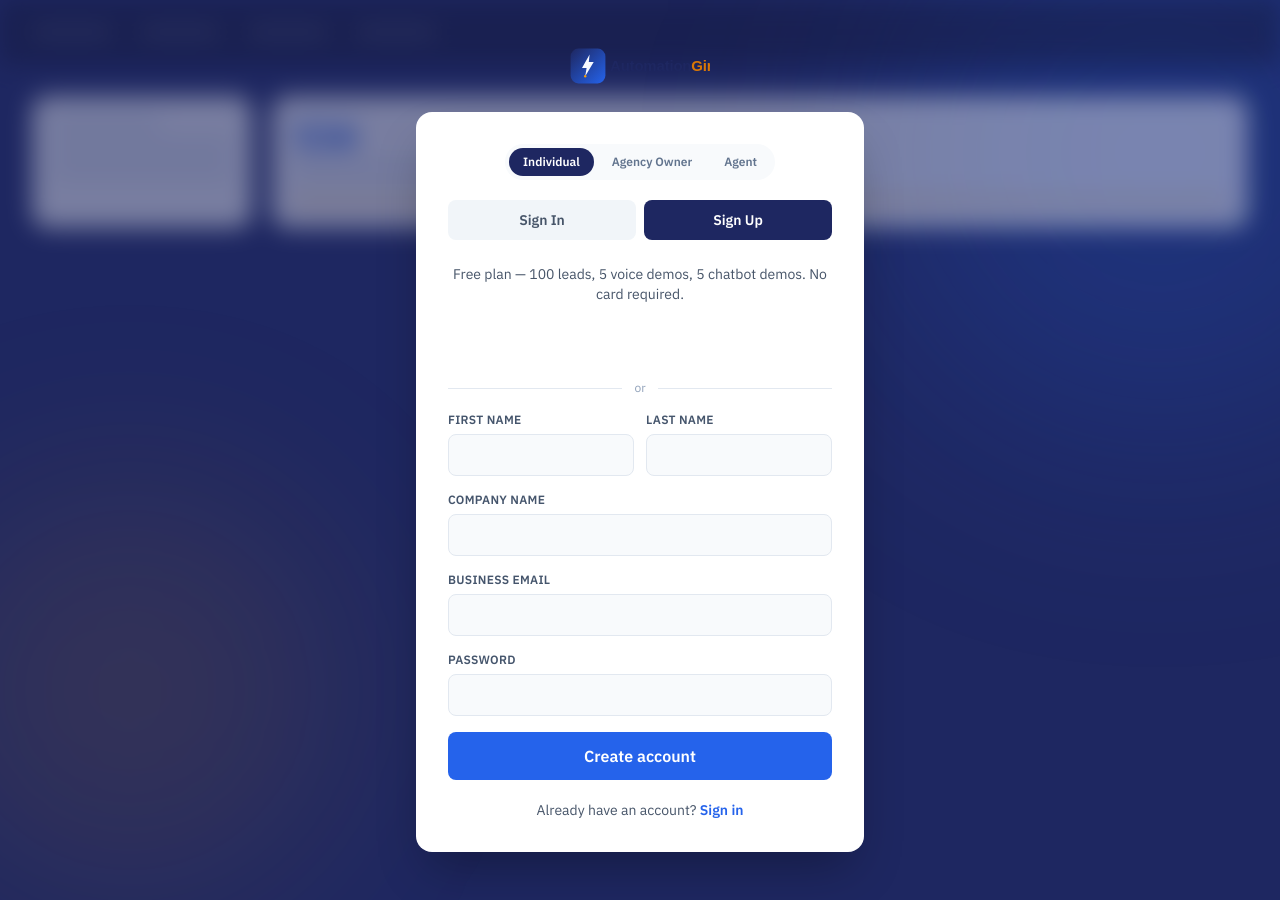
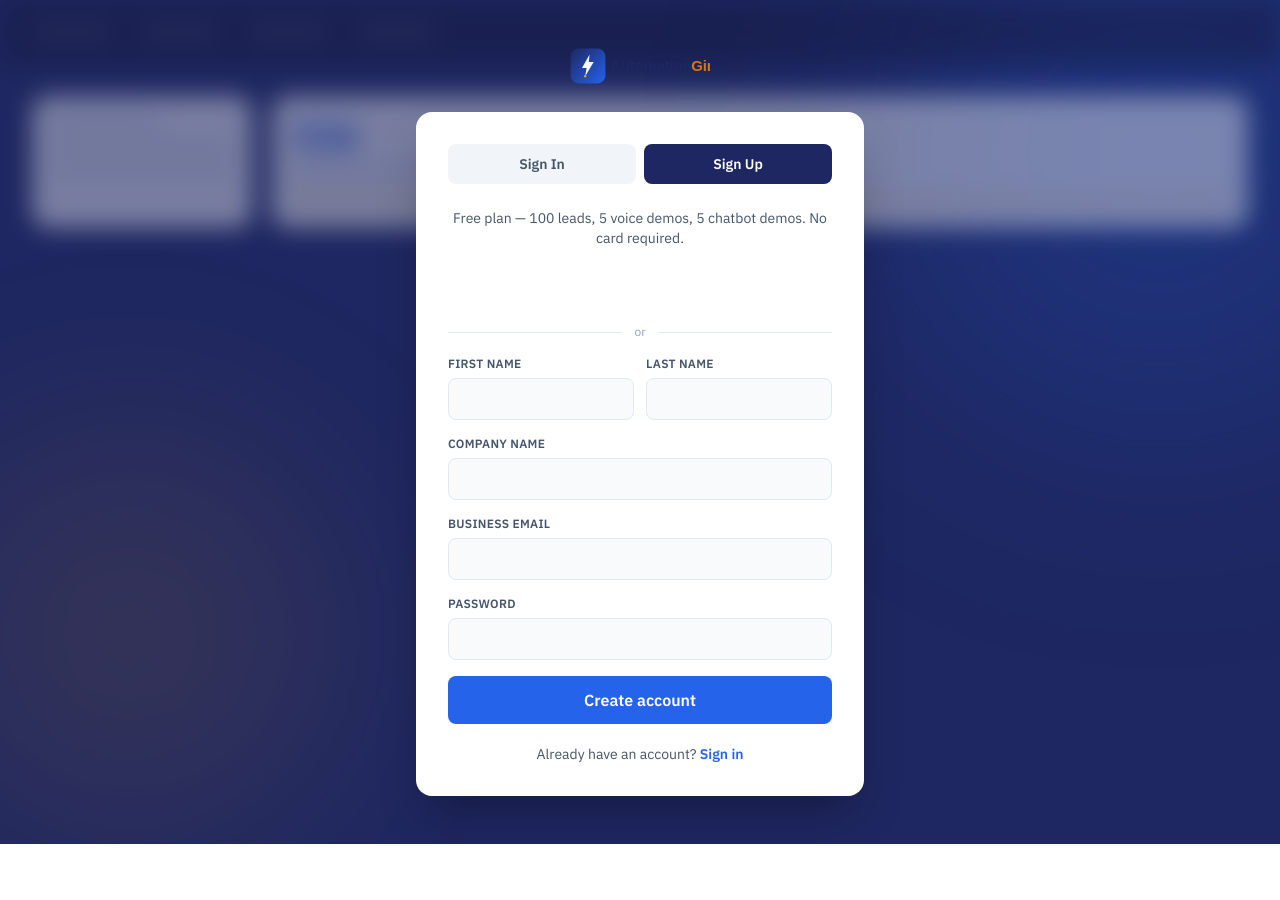
Before and after one commit to Nabeel-Usmani/automationgini-website, a React (Vite) app: page /signup in a window 1280 px wide. After the commit the page ends 844 px from the top, so only its background shows below. Built offline with nearby package versions, Linux system fonts and the light colour scheme.

Commit message:
Update Auth.jsx

```diff
--- a/src/pages/Auth.jsx
+++ b/src/pages/Auth.jsx
@@ -101,7 +101,9 @@ export default function Auth({ initialMode = 'signup' }) {
   }
 
   function switchMode(next) {
-    setMode(next); setStatus('idle'); setMessage('')
+    setMode(next)
+    if (next === 'signup') setAccountType('individual')
+    setStatus('idle'); setMessage('')
   }
 
   function switchAccountType(next) {
@@ -144,6 +146,8 @@ export default function Auth({ initialMode = 'signup' }) {
         </div>
 
         <div className="bg-white rounded-2xl shadow-2xl shadow-black/30 p-8">
+          {mode === 'signin' && (
+            <>
               <div className="flex justify-center gap-1 mb-5 bg-slate-50 rounded-full p-1 w-fit mx-auto">
                 <button
                   onClick={() => switchAccountType('individual')}
@@ -181,8 +185,10 @@ export default function Auth({ initialMode = 'signup' }) {
                   Sign in with the credentials AutomationGini provided you.
                 </p>
               )}
+            </>
+          )}
 
-          {accountType === 'individual' ? (
+          {accountType === 'individual' && (
             <div className="grid grid-cols-2 gap-2 mb-6">
               <button
                 onClick={() => switchMode('signin')}
@@ -201,9 +207,9 @@ export default function Auth({ initialMode = 'signup' }) {
                 Sign Up
               </button>
             </div>
-          ) : null}
+          )}
 
-          {accountType === 'individual' && mode === 'signup' && (
+          {mode === 'signup' && (
             <p className="text-center text-sm text-slate mb-5">
               Free plan — 100 leads, 5 voice demos, 5 chatbot demos. No card required.
             </p>
```
Lines whose indentation alone changed are shown as unchanged.
